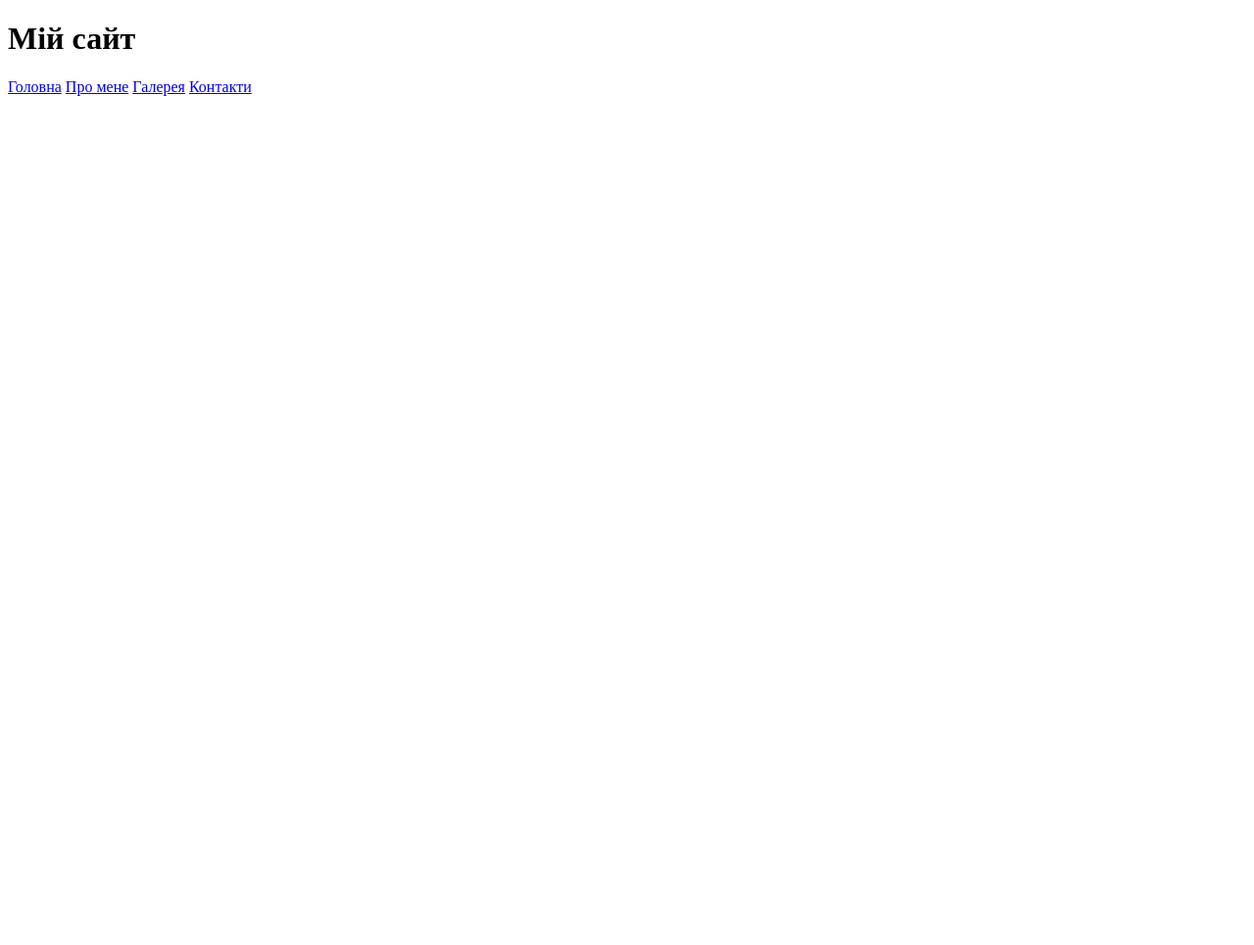
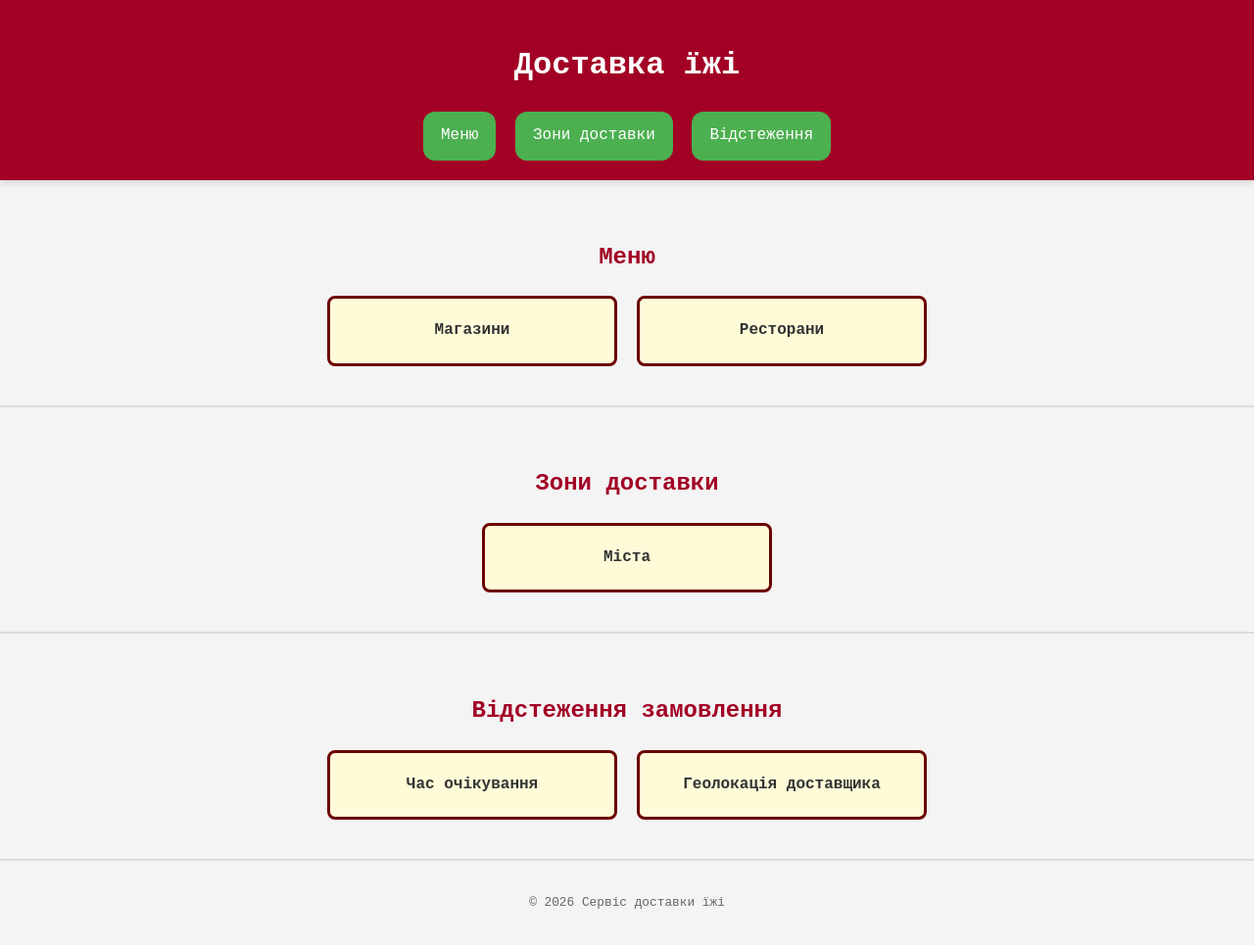
Before and after one commit to Hikki0364/berdichyvska-valeriia-11-v, a plain HTML site: page index.html in a window 1280 px wide. Shown: the whole page at 98% size. Before the commit the page ends 800 px from the top, so only its background shows below. Drawn offline with Linux system fonts and the light colour scheme.

Commit message:
Add files via upload

```diff
--- a/index.html
+++ b/index.html
@@ -1,21 +1,50 @@
 <!DOCTYPE html>
 <html lang="uk">
+<head>
+    <meta charset="UTF-8">
+    <meta name="viewport" content="width=device-width, initial-scale=1.0">
+    <title>Доставка їжі</title>
+    <link rel="stylesheet" href="style.css">
+</head>
+<body>
 
-<head>
-<meta charset="UTF-8">
-<title>Моє меню</title>
-<link rel="sylesheet" href="style.css">
-</head>
+<header>
+    <h1>Доставка їжі</h1>
+    <nav>
+        <a href="#menu">Меню</a>
+        <a href="#zones">Зони доставки</a>
+        <a href="#tracking">Відстеження</a>
+    </nav>
+</header>
 
-<body>
-<h1>Мій сайт</h1>
+<main>
+    <section id="menu" class="main-section">
+        <h2>Меню</h2>
+        <div class="grid">
+            <div class="card card-yellow">Магазини</div>
+            <div class="card card-yellow">Ресторани</div>
+        </div>
+    </section>
 
-<nav>
-<a href="#">Головна</a>
-<a href="#">Про мене</a>
-<a href="#">Галерея</a>
-<a href="#">Контакти</a>
-</nav>
+    <section id="zones" class="main-section">
+        <h2>Зони доставки</h2>
+        <div class="grid">
+            <div class="card card-yellow">Міста</div>
+        </div>
+    </section>
+
+    <section id="tracking" class="main-section">
+        <h2>Відстеження замовлення</h2>
+        <div class="grid">
+            <div class="card card-yellow">Час очікування</div>
+            <div class="card card-yellow">Геолокація доставщика</div>
+        </div>
+    </section>
+</main>
+
+<footer>
+    <p>&copy; 2026 Сервіс доставки їжі</p>
+</footer>
 
 </body>
 </html>
--- a/style.css
+++ b/style.css
@@ -1,26 +1,75 @@
+/* Загальні стилі */
 body {
-    font-family: Arial, sans-serif;
+    font-family: 'Courier New', Courier, monospace; /* Як у твоїй схемі */
+    line-height: 1.6;
+    margin: 0;
+    padding: 0;
+    background-color: #f4f4f4;
+    text-align: center;
 }
 
-/* меню */
-nav {
-    margin-top: 20px;
+header {
+    background-color: #A20025; /* Темно-червоний зі схеми  */
+    color: white;
+    padding: 20px 0;
+    box-shadow: 0 4px 6px rgba(0,0,0,0.1);
 }
 
-/*кнопки меню*/
+/* Меню (твій код з покращенням) */
+nav {
+    margin-top: 15px;
+}
+
 nav a {
     text-decoration: none;
     background-color: #4CAF50;
     color: white;
+    padding: 12px 18px;
+    margin: 0 5px;
+    border-radius: 12px;
+    display: inline-block;
+    transition: 0.3s; /* Плавний ефект */
+}
 
-    padding: 12px 18px;
-    margin-right: 10px;
-
-    border-radius: 12px;
-
-    display: inline-block;
-}
-/* ефект наведення*/
 nav a:hover {
     background-color: #2e7d32;
+    transform: translateY(-2px);
 }
+
+/* Секції */
+.main-section {
+    padding: 40px 20px;
+    border-bottom: 2px solid #ddd;
+}
+
+h2 {
+    color: #A20025;
+}
+
+/* Картки зі схеми */
+.grid {
+    display: flex;
+    justify-content: center;
+    gap: 20px;
+    flex-wrap: wrap;
+    margin-top: 20px;
+}
+
+.card {
+    padding: 20px;
+    width: 250px;
+    border: 3px solid #6C0000;
+    border-radius: 8px;
+    font-weight: bold;
+    color: #333;
+}
+
+.card-yellow {
+    background-color: #FFFBD8; /* Світло-жовтий зі схеми [cite: 10, 12] */
+}
+
+footer {
+    padding: 20px;
+    font-size: 0.8em;
+    color: #666;
+}
```
